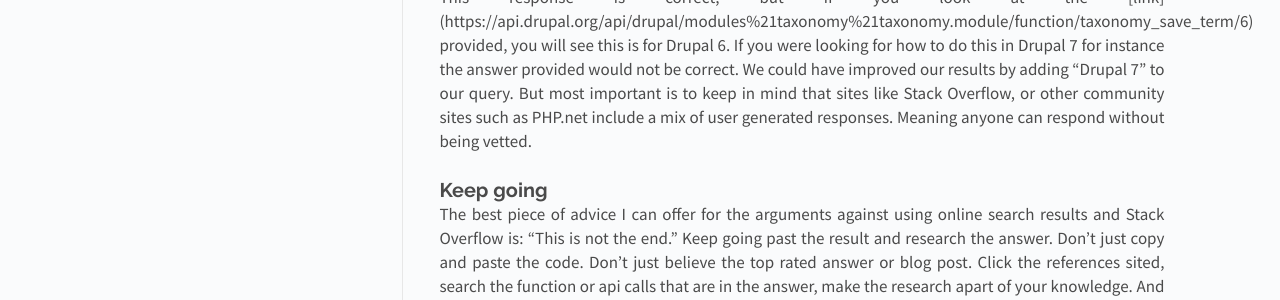
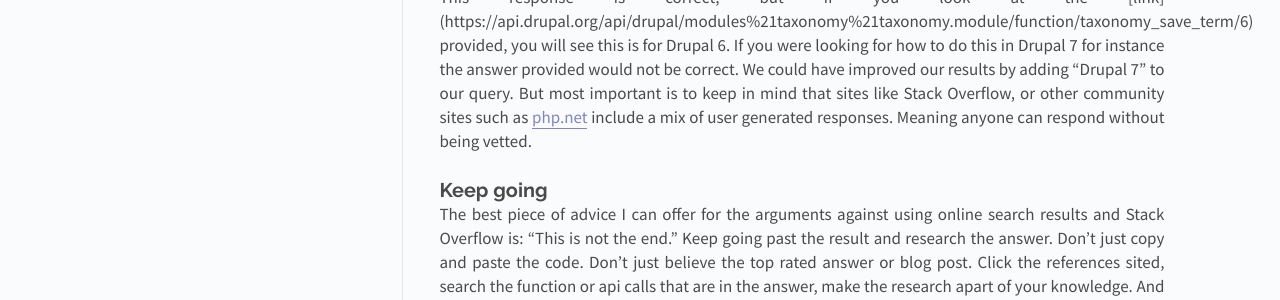
Before and after one commit to bleeDev/bleedev.github.io, a Jekyll site: the page built from _posts/2014-11-23-developer-soft-skills-part-1:-online-researching.md, in a window 1280 px wide. Shown: the part 3143-3443 px from the top of the page. Built offline with Jekyll 4.4.1, drawn with Linux system fonts in a browser that asks for light colours; Markdown is read by kramdown in place of the engine named in the settings; part of the change alters nothing that is shown; some of the changed text lies outside the part shown.

```diff
--- a/_posts/2014-11-23-developer-soft-skills-part-1:-online-researching.md
+++ b/_posts/2014-11-23-developer-soft-skills-part-1:-online-researching.md
@@ -48,7 +48,7 @@ Here is an example of a Stack Overflow Drupal community response that came up wh
 
 ![Stack Overflow](/images/blog/stack_overflow.png "Stack Overflow")
 
-This response is correct, but if you look at the [link] (https://api.drupal.org/api/drupal/modules%21taxonomy%21taxonomy.module/function/taxonomy_save_term/6) provided, you will see this is for Drupal 6. If you were looking for how to do this in Drupal 7 for instance the answer provided would not be correct. We could have improved our results by adding "Drupal 7" to our query.  But most important is to keep in mind that sites like Stack Overflow, or other community sites such as PHP.net include a mix of user generated responses. Meaning anyone can respond without being vetted.
+This response is correct, but if you look at the [link] (https://api.drupal.org/api/drupal/modules%21taxonomy%21taxonomy.module/function/taxonomy_save_term/6) provided, you will see this is for Drupal 6. If you were looking for how to do this in Drupal 7 for instance the answer provided would not be correct. We could have improved our results by adding "Drupal 7" to our query.  But most important is to keep in mind that sites like Stack Overflow, or other community sites such as [php.net](http://php.net/) include a mix of user generated responses. Meaning anyone can respond without being vetted.
 
 ###Keep going
 The best piece of advice I can offer for the arguments against using online search results and Stack Overflow is: "This is not the end."  Keep going past the result and research the answer. Don't just copy and paste the code. Don't just believe the top rated answer or blog post. Click the references sited, search the function or api calls that are in the answer, make the research apart of your knowledge. And then give back by writing about your article or posting your own answers. Answering questions can sometimes be just as powerful a learning tool as searching for them.
```
